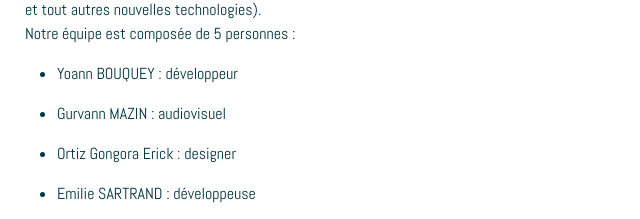
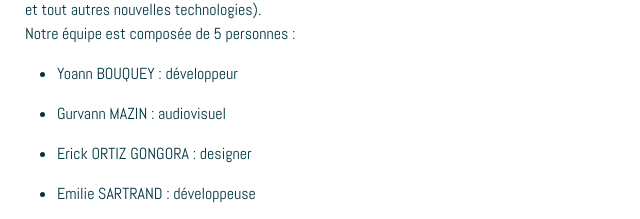
Before and after one commit to Yovador/platyplay, a website: page index.html in a window 1280 px wide. Shown: the part 1436-1655 px from the top of the page, 615-1255 px from the left. Drawn offline with nearby package versions, Linux system fonts and the light colour scheme.

Commit message:
normalize name

```diff
--- a/index.html
+++ b/index.html
@@ -80,7 +80,7 @@
                         </li>
 
                         <li class="my-3">
-                            Ortiz Gongora Erick : designer
+                            Erick ORTIZ GONGORA  : designer
                         </li>
 
                         <li class="my-3">
@@ -124,7 +124,7 @@
                         </li>
 
                         <li class="my-3">
-                            Ortiz Gongora Erick : designer
+                            Erick ORTIZ GONGORA : designer
                         </li>
 
                         <li class="my-3">
```
